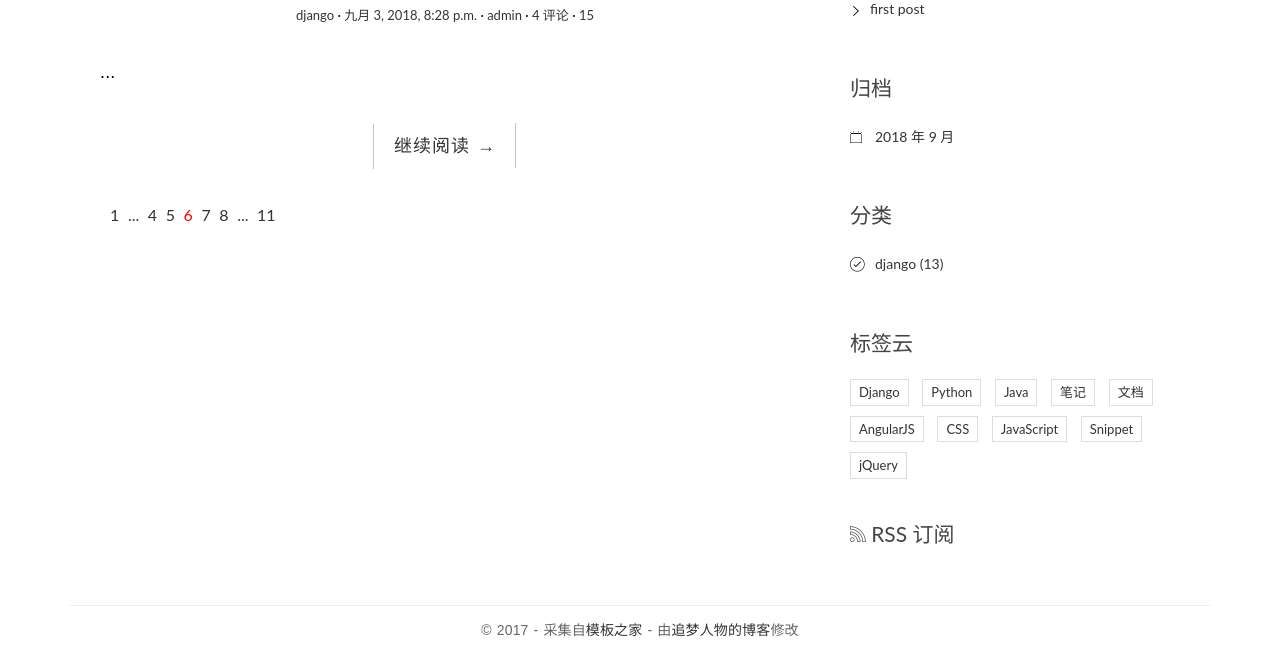
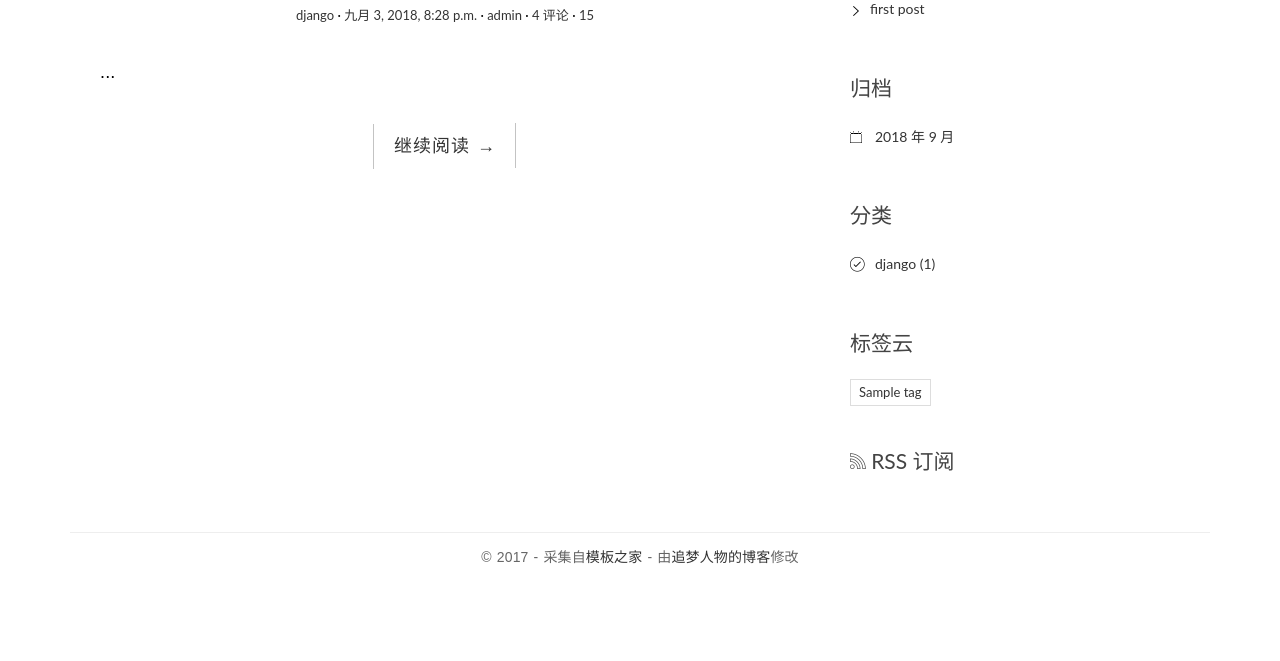
Before and after one commit to tonyxuxuxu/blog, a Django app: page / in a window 1280 px wide. Shown: the part 227-888 px from the top of the page. After the commit the page ends 791 px from the top, so only its background shows below. Run offline with Django 3.2, Linux system fonts and the light colour scheme; data comes from the database, SQL or seed files in the repository; both versions use the stored data as it was after the commit; tables that the repository leaves empty hold one stand-in row (values such as "Sample post"); some libraries are stand-ins or nearby versions.

Commit message:
New functions

```diff
--- a/blog/templatetags/blog_tags.py
+++ b/blog/templatetags/blog_tags.py
@@ -1,5 +1,6 @@
-from ..models import Post,Category
+from ..models import Post,Category, Tag
 from django import template
+from django.db.models.aggregates import Count
 
 register = template.Library()
 
@@ -16,4 +17,10 @@ def archives():
 
 @register.simple_tag
 def get_categories():
-    return Category.objects.all()
+    # return Category.objects.all()
+    return Category.objects.annotate(num_posts = Count('post')).filter(num_posts__gt=0)
+
+@register.simple_tag
+def get_tags():
+    # 记得在顶部引入 Tag model
+    return Tag.objects.annotate(num_posts=Count('post')).filter(num_posts__gt=0)
--- a/blog/urls.py
+++ b/blog/urls.py
@@ -14,4 +14,5 @@ urlpatterns = [
                url(r'^archives/(?P<year>[0-9]{4})/(?P<month>[0-9]{1,2})/$', views.ArchivesView.as_view(), name='archives'),
                url(r'^category/(?P<pk>[0-9]+)/$', views.CategoryView.as_view(), name='category'),
                url(r'^search/$', views.search, name='search'),
-               ]
+               url(r'^tag/(?P<pk>[0-9]+)/$', views.TagView.as_view(), name='tag'),
+]
--- a/blog/views.py
+++ b/blog/views.py
@@ -5,7 +5,7 @@
 from django.shortcuts import render, get_object_or_404
 
 from django.http import HttpResponse
-from .models import Post, Category
+from .models import Post, Category, Tag
 import markdown
 from comments.form import CommentForm
 from django.views.generic import ListView, DetailView
@@ -83,6 +83,79 @@ class IndexView(ListView):
     model = Post
     template_name = 'blog/index.html'
     context_object_name = 'post_list'
+    paginate_by = 10
+
+    def get_context_data(self, **kwargs):
+        context = super().get_context_data(**kwargs)
+
+        paginator = context.get('paginator')
+        page = context.get('page_obj')
+        is_paginated = context.get('is_paginated')
+
+        pagination_data = self.pagination_data(paginator, page, is_paginated)
+        context.update(pagination_data)
+
+        return context
+
+    def pagination_data(self, paginator, page, is_paginated):
+        if not is_paginated:
+            return {}
+
+        left = []
+        right = []
+
+        left_has_more = False
+        right_has_more = False
+
+        first = False
+        last = False
+
+        page_number = page.number
+        total_pages = paginator.num_pages
+        page_range = paginator.page_range
+
+        if page_number == 1:
+            right = page_range[page_number: page_number+2]
+            if right[-1] < total_pages - 1:
+                right_has_more = True
+
+            if right[-1] < total_pages:
+                last = True
+
+        elif page_number == total_pages:
+            left = page_range[(page_number - 3) if (page_number - 3) > 0 else 0:page_number - 1]
+
+            if left[0] > 2:
+                left_has_more = True
+
+            if left[0] > 1:
+                first = True
+
+        else:
+            left = page_range[(page_number - 3) if (page_number - 3) > 0 else 0:page_number - 1]
+            right = page_range[page_number:page_number + 2]
+
+            if right[-1] < total_pages - 1:
+                right_has_more = True
+            if right[-1] < total_pages:
+                last = True
+
+            if left[0] > 2:
+                left_has_more = True
+            if left[0] > 1:
+                first = True
+
+            data = {
+                'left': left,
+                'right': right,
+                'left_has_more': left_has_more,
+                'right_has_more': right_has_more,
+                'first': first,
+                'last': last,
+            }
+
+            return data
+
 
 class CategoryView(ListView):
     model = Post
@@ -92,6 +165,7 @@ class CategoryView(ListView):
     def get_queryset(self):
         cate = get_object_or_404(Category, pk = self.kwargs.get('pk'))
         return super(Category, self).get_queryset().filter(category=cate)
+
 
 class PostDetailView(DetailView):
     model = Post
@@ -134,7 +208,6 @@ class ArchivesView(ListView):
         return super(ArchivesView, self).get_queryset().filter(created_time__year=year,
                                                                created_time__month=month
                                                                )
-
 class CategoryView(ListView):
     model = Post
     template_name = 'blog/index.html'
@@ -143,3 +216,13 @@ class CategoryView(ListView):
     def get_queryset(self):
         cate = get_object_or_404(Category, pk=self.kwargs.get('pk'))
         return super(CategoryView, self).get_queryset().filter(category=cate)
+
+
+class TagView(ListView):
+    model = Post
+    template_name = 'blog/index.html'
+    context_object_name = 'post_list'
+
+    def get_queryset(self):
+        tag = get_object_or_404(Tag, pk=self.kwargs.get('pk'))
+        return super(TagView, self).get_queryset().filter(tags = tag)
--- a/templates/base.html
+++ b/templates/base.html
@@ -107,7 +107,9 @@
                     <ul>
                         {% for category in category_list %}
                         <li>
-                            <a href="{% url 'blog:category' category.pk %}">{{ category.name }} <span class="post-count">(13)</span></a>
+                            <a href="{% url 'blog:category' category.pk %}">{{ category.name }}
+                              <span class="post-count">({{ category.num_posts }})</span>
+                            </a>
                         </li>
                         {% empty %}
                         暂无分类！
@@ -117,37 +119,15 @@
 
                 <div class="widget widget-tag-cloud">
                     <h3 class="widget-title">标签云</h3>
+                    {% get_tags as tag_list %}
                     <ul>
-                        <li>
-                            <a href="#">Django</a>
-                        </li>
-                        <li>
-                            <a href="#">Python</a>
-                        </li>
-                        <li>
-                            <a href="#">Java</a>
-                        </li>
-                        <li>
-                            <a href="#">笔记</a>
-                        </li>
-                        <li>
-                            <a href="#">文档</a>
-                        </li>
-                        <li>
-                            <a href="#">AngularJS</a>
-                        </li>
-                        <li>
-                            <a href="#">CSS</a>
-                        </li>
-                        <li>
-                            <a href="#">JavaScript</a>
-                        </li>
-                        <li>
-                            <a href="#">Snippet</a>
-                        </li>
-                        <li>
-                            <a href="#">jQuery</a>
-                        </li>
+                        {% for tag in tag_list %}
+                            <li>
+                                <a href="{% url 'blog:tag' tag.pk %}">{{ tag.name }}</a>
+                            </li>
+                        {% empty %}
+                            暂无标签！
+                        {% endfor %}
                     </ul>
                 </div>
                 <div class="rss">
--- a/templates/blog/index.html
+++ b/templates/blog/index.html
@@ -30,24 +30,45 @@
         <div class="no-post">暂时还没有发布的文章！</div>
     {% endfor %}
 
-    <!-- 简单分页效果
-    <div class="pagination-simple">
-        <a href="#">上一页</a>
-        <span class="current">第 6 页 / 共 11 页</span>
-        <a href="#">下一页</a>
+    <!--{% if is_paginated %}-->
+    <!--<div class="pagination-simple">-->
+      <!--&lt;!&ndash; 如果当前页还有上一页，显示一个上一页的按钮 &ndash;&gt;-->
+      <!--{% if page_obj.has_previous %}-->
+        <!--<a href="?page={{ page_obj.previous_page_number }}">上一页</a>-->
+      <!--{% endif %}-->
+      <!--&lt;!&ndash; 显示当前页面信息 &ndash;&gt;-->
+      <!--<span class="current">第 {{ page_obj.number }} 页 / 共 {{ paginator.num_pages }} 页</span>-->
+      <!--&lt;!&ndash; 如果当前页还有下一页，显示一个下一页的按钮 &ndash;&gt;-->
+      <!--{% if page_obj.has_next %}-->
+        <!--<a href="?page={{ page_obj.next_page_number }}">下一页</a>-->
+      <!--{% endif %}-->
+    <!--</div>-->
+    <!--{% endif %}-->
+    {% if is_paginated %}
+    <div class="pagination">
+      {% if first %}
+        <a href="?page=1">1</a>
+      {% endif %}
+      {% if left %}
+        {% if left_has_more %}
+            <span>...</span>
+        {% endif %}
+        {% for i in left %}
+            <a href="?page={{ i }}">{{ i }}</a>
+        {% endfor %}
+      {% endif %}
+      <a href="?page={{ page_obj.number }}" style="color: red">{{ page_obj.number }}</a>
+      {% if right %}
+        {% for i in right %}
+            <a href="?page={{ i }}">{{ i }}</a>
+        {% endfor %}
+        {% if right_has_more %}
+            <span>...</span>
+        {% endif %}
+      {% endif %}
+      {% if last %}
+        <a href="?page={{ paginator.num_pages }}">{{ paginator.num_pages }}</a>
+      {% endif %}
     </div>
-    -->
-    <div class="pagination">
-        <ul>
-            <li><a href="">1</a></li>
-            <li><a href="">...</a></li>
-            <li><a href="">4</a></li>
-            <li><a href="">5</a></li>
-            <li class="current"><a href="">6</a></li>
-            <li><a href="">7</a></li>
-            <li><a href="">8</a></li>
-            <li><a href="">...</a></li>
-            <li><a href="">11</a></li>
-        </ul>
-    </div>
+    {% endif %}
 {% endblock main %}
```
Also changed, not shown: db.sqlite3.
